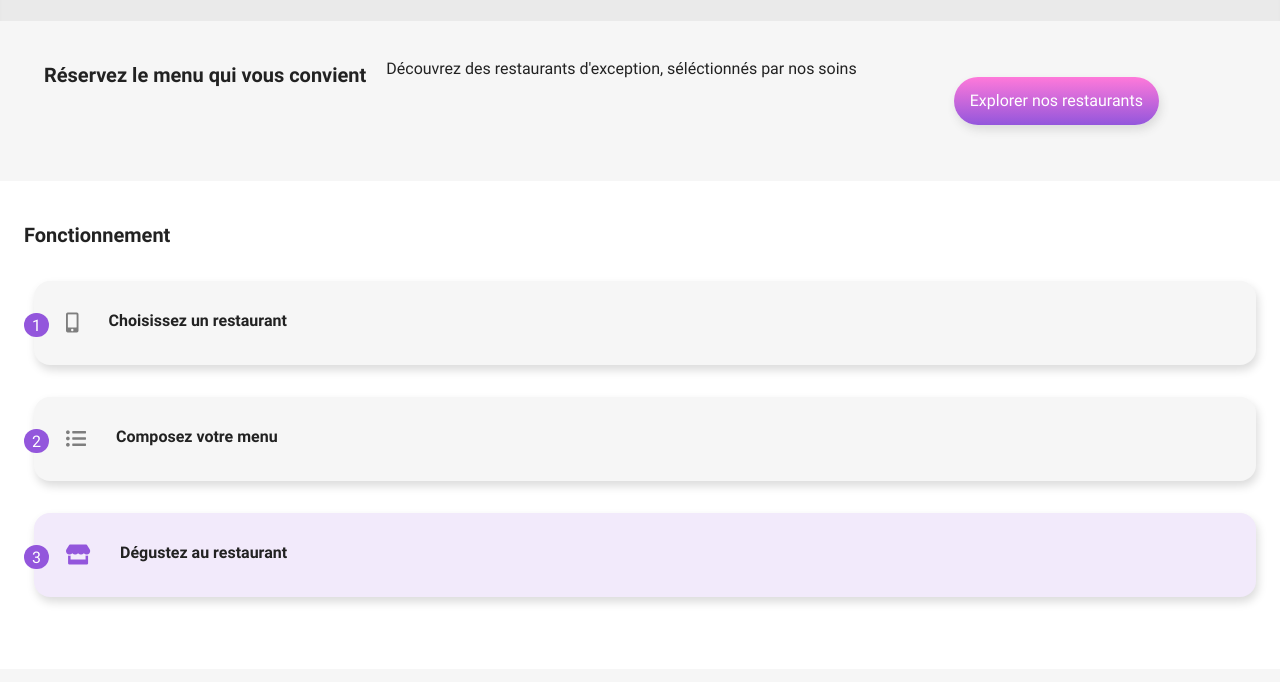
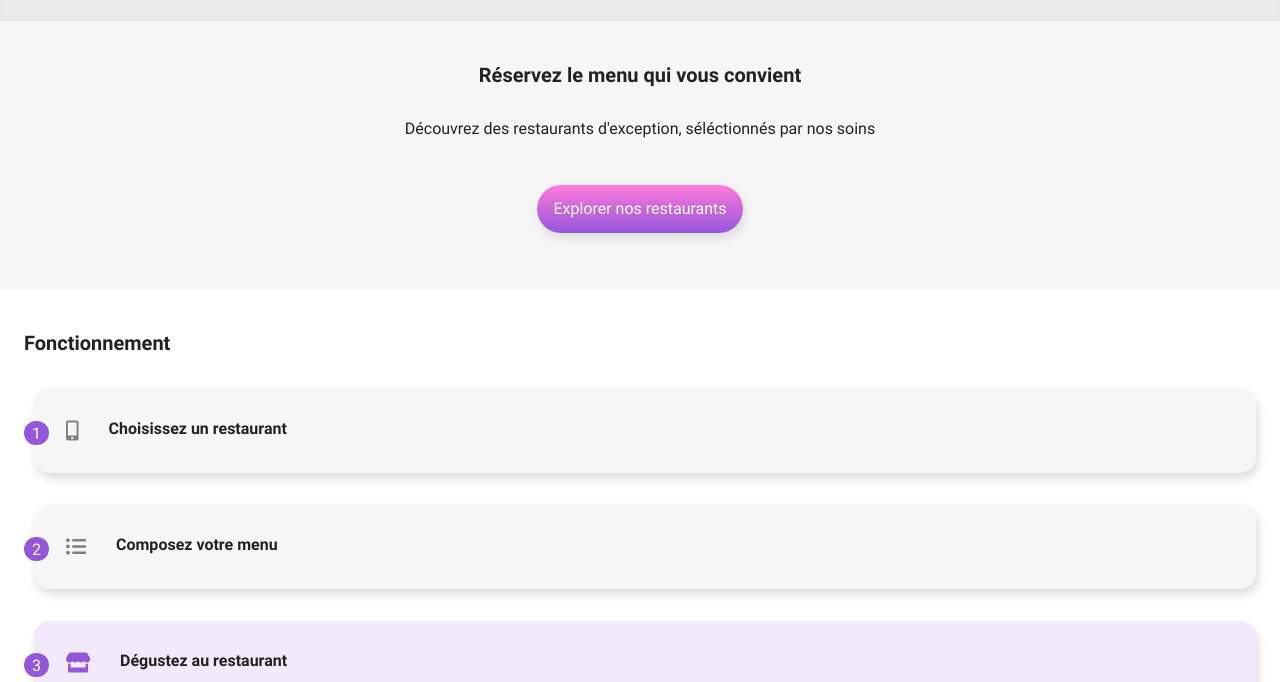
Before and after one commit to AnthoLFB/AnthonyLefebvre_3_23062021, a website: page index.html in a window 1280 px wide. Shown: the part 118-800 px from the top of the page. Drawn offline with nearby package versions, Linux system fonts and the light colour scheme; files that its build step writes are made by us from their sources.

Commit message:
Correction d'un petit bug d'affichage

```diff
--- a/scripts/sass/Pages/_accueil.scss
+++ b/scripts/sass/Pages/_accueil.scss
@@ -23,16 +23,12 @@ article img{width:100%;}
 
 .search
 {
-    &__title
+
+    &__title,  &__catchphrase
     {
+        width: 100%;
         margin: 1em;
         text-align: center;
-    }
-
-    &__catchphrase
-    {
-        text-align: center;
-        margin: 1em 0;
     }
 
     &__button
--- a/scripts/sass/main.scss
+++ b/scripts/sass/main.scss
@@ -40,6 +40,3 @@
 /* --- Import des pages --- */
 /* Page d'accueil */
 @import "./Pages/accueil";
-
-/* Page du menu (palette du gout) */
-@import "./Pages/laPaletteDuGout";
```
Also changed, not shown: scripts/sass/Pages/_laPaletteDuGout.scss (deleted), scripts/sass/Utils/_variables.scss (line endings or trailing spaces).
